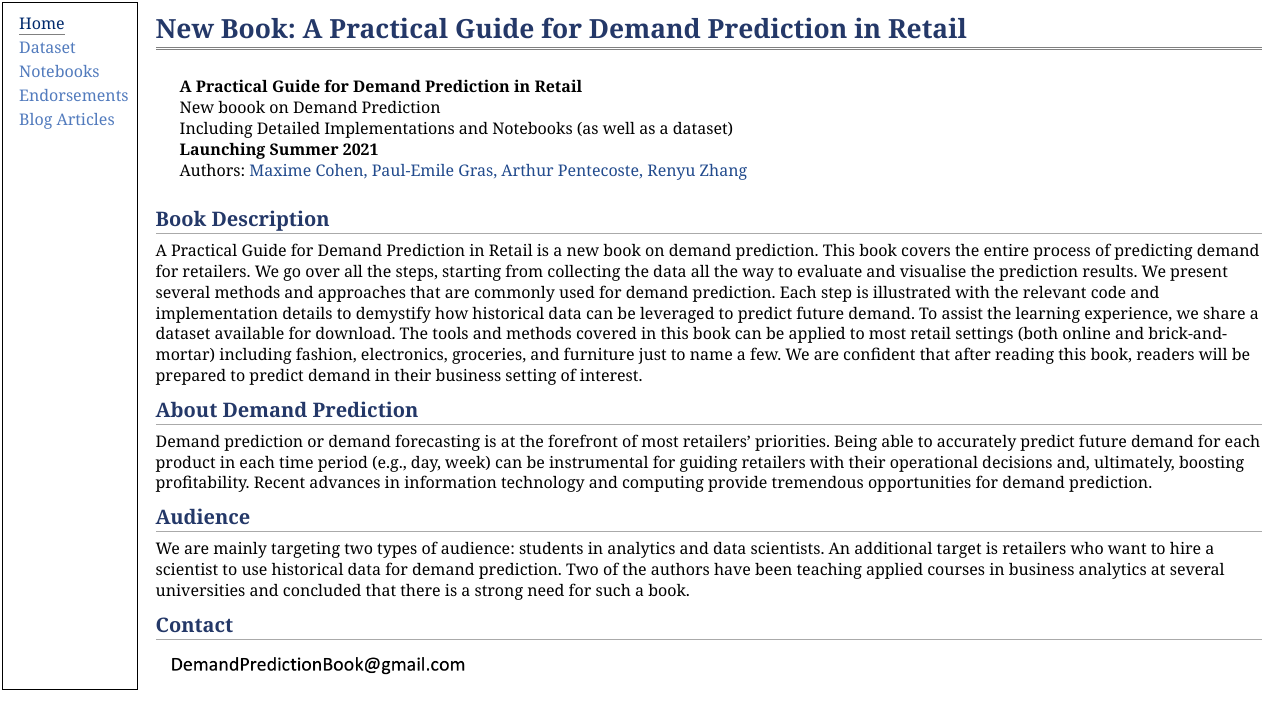
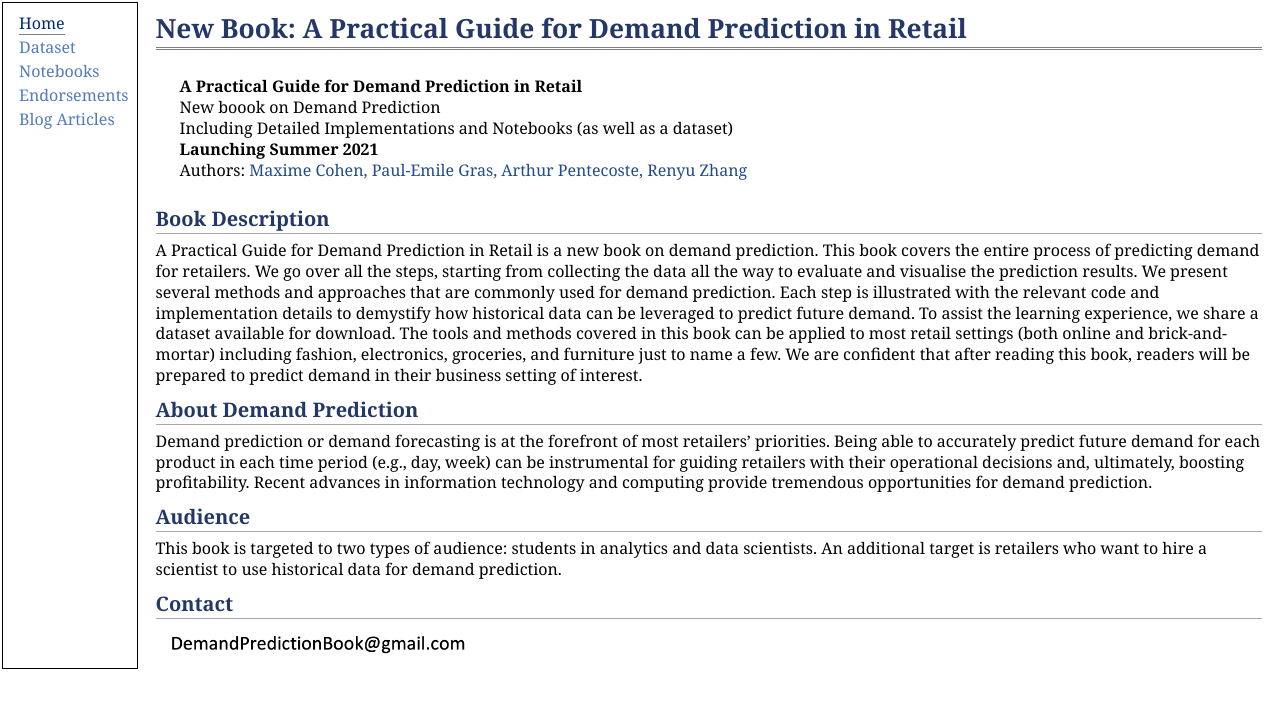
Before and after one commit to maxccohen/demandprediction.github.io, a plain HTML site: page index.html in a window 1280 px wide. Drawn offline with Linux system fonts and the light colour scheme.

Commit message:
Update index.html

```diff
--- a/index.html
+++ b/index.html
@@ -74,8 +74,8 @@ Recent advances in information technology and computing provide tremendous oppor
 
   <h2>Audience</h2>
   <p class="p2"><span>
-We are mainly targeting two types of audience: students in analytics and data scientists. An additional target is retailers who want to hire a scientist to use historical data for demand prediction.
-Two of the authors have been teaching applied courses in business analytics at several universities and concluded that there is a strong need for such a book.
+This book is targeted to two types of audience: students in analytics and data scientists.
+An additional target is retailers who want to hire a scientist to use historical data for demand prediction.
 
  </span> </p>
   </span> </p>
```
